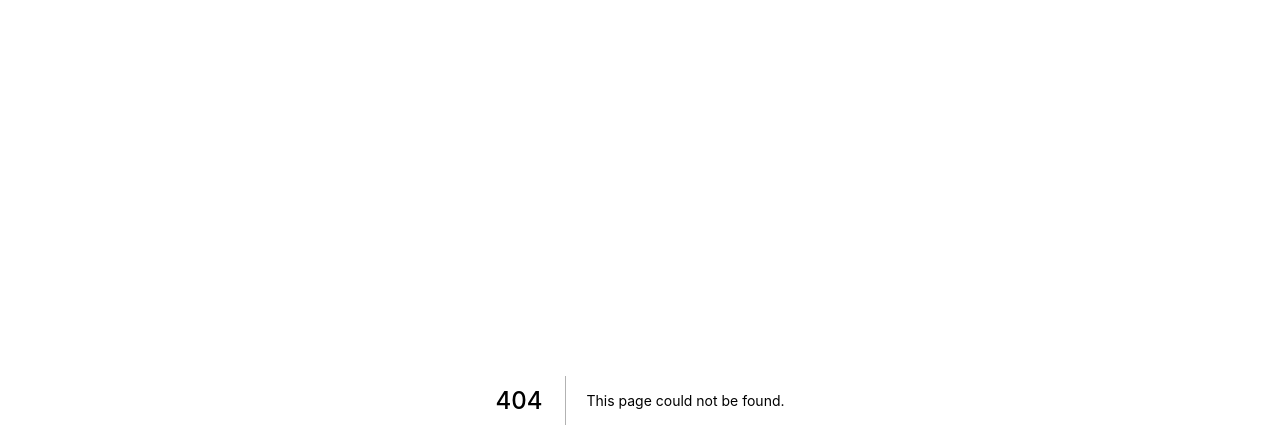
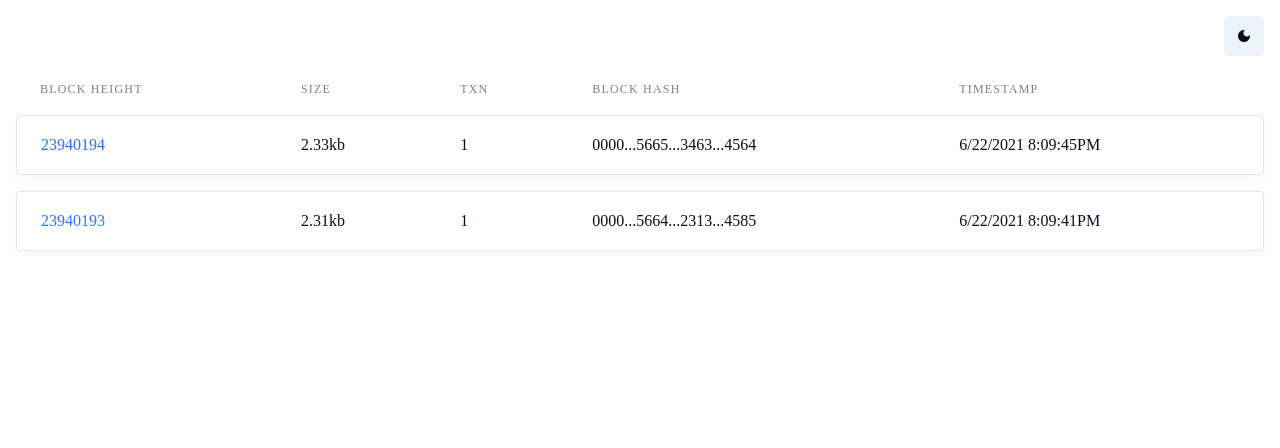
Before and after one commit to iron-fish/ui-kit, a Next.js app: page /examples in a window 1280 px wide. Before the commit this address had no page. Shown: the top 448 px of the page. Built offline with nearby package versions, Linux system fonts and the light colour scheme.

Commit message:
Added customized variant of Table for blockexplorer.

```diff
--- a/pages/_app.tsx
+++ b/pages/_app.tsx
@@ -1,11 +1,11 @@
-import { Themed } from 'styles/Global'
 import type { AppProps } from 'next/app'
+import IronFishUIProvider from 'components/IronFishUIProvider'
 
 function MyApp({ Component, pageProps }: AppProps) {
   return (
-    <Themed>
+    <IronFishUIProvider>
       <Component {...pageProps} />
-    </Themed>
+    </IronFishUIProvider>
   )
 }
 
--- /dev/null
+++ b/pages/examples/index.tsx
@@ -0,0 +1,47 @@
+import { Box, Flex, Table, Tbody, Td, Th, Thead, Tr } from '@chakra-ui/react'
+import ColorModeSwitcher from 'components/ColorModeSwitcher'
+
+export default function Examples() {
+  return (
+    <Flex
+      w="100%"
+      alignItems="center"
+      justifyContent="center"
+      flexDirection="column"
+      p="4"
+    >
+      <Box marginLeft="auto">
+        <ColorModeSwitcher />
+      </Box>
+      <Box w="100%">
+        <Table variant="blocks">
+          <Thead>
+            <Tr>
+              <Th>Block Height</Th>
+              <Th>Size</Th>
+              <Th>TXN</Th>
+              <Th>Block Hash</Th>
+              <Th>Timestamp</Th>
+            </Tr>
+          </Thead>
+          <Tbody>
+            <Tr>
+              <Td color="#2C72FF">23940194</Td>
+              <Td>2.33kb</Td>
+              <Td>1</Td>
+              <Td>0000...5665...3463...4564</Td>
+              <Td>6/22/2021 8:09:45PM</Td>
+            </Tr>
+            <Tr>
+              <Td color="#2C72FF">23940193</Td>
+              <Td>2.31kb</Td>
+              <Td>1</Td>
+              <Td>0000...5664...2313...4585</Td>
+              <Td>6/22/2021 8:09:41PM</Td>
+            </Tr>
+          </Tbody>
+        </Table>
+      </Box>
+    </Flex>
+  )
+}
--- a/pages/index.tsx
+++ b/pages/index.tsx
@@ -1,6 +1,7 @@
 /** @jsxImportSource @emotion/react */
 // ^ required to use css correctly
 import { css } from '@emotion/react'
+import { Themed } from 'styles/Global'
 
 import { COLORS, THEME } from 'styles/constants'
 
@@ -13,6 +14,7 @@ import UIKIT from 'svg/ui-kit.svg'
 
 export default function Home() {
   return (
+    <Themed>
       <main
         css={css`
           font-size: 14px;
@@ -41,5 +43,6 @@ export default function Home() {
         <Colors />
         <ComponentsOverview mode={THEME.LIGHT} />
       </main>
+    </Themed>
   )
 }
--- a/theme/theme.ts
+++ b/theme/theme.ts
@@ -1,51 +1,108 @@
 import { ChakraTheme, DeepPartial } from '@chakra-ui/react'
+import { mode } from '@chakra-ui/theme-tools'
 
 const IronFishTheme: DeepPartial<ChakraTheme> = {
+  components: {
+    Table: {
+      variants: {
+        blocks: props => ({
+          table: {
+            borderCollapse: 'separate',
+            borderSpacing: '0px 16px',
+            borderColor: mode('#DEDFE2', '#3B3B3B')(props),
+          },
+          tbody: {
+            tr: {
+              background: mode('#fff', '#252525')(props),
+              boxShadow: '0px 4px 11px rgba(0, 0, 0, 0.04)',
+            },
+          },
+          th: {
+            color: mode('#7f7f7f', '#ADAEB4')(props),
+            fontStyle: 'normal',
+            fontSize: '12px',
+            lineHeight: '19px',
+            fontWeight: '400',
+            fontFamily: 'ABC Favorit Trial',
+            letterSpacing: '0.1em',
+            paddingTop: '8px',
+            paddingBottom: '0px',
+          },
+          td: {
+            borderTop: '1px solid',
+            borderBottom: '1px solid',
+            borderColor: 'inherit',
+            fontSize: '16px',
+            fontStyle: 'normal',
+            lineHeight: '26px',
+            fontWeight: '400',
+            fontFamily: 'ABC Favorit Trial',
+            color: mode('#0D0C22', '#fff')(props),
+            ':first-child': {
+              borderLeft: '1px solid',
+              borderColor: 'inherit',
+              borderTopLeftRadius: '4px',
+              borderBottomLeftRadius: '4px',
+            },
+            ':last-child': {
+              borderRight: '1px solid',
+              borderColor: 'inherit',
+              borderTopRightRadius: '4px',
+              borderBottomRightRadius: '4px',
+            },
+          },
+        }),
+      },
+    },
+  },
   styles: {
-    global: {
+    global: props => ({
+      body: {
+        backgroundColor: mode('#fff', '#101010')(props),
+      },
       h1: {
         fontSize: '36px',
         fontWeight: '400',
         lineHeight: '160%',
         letterSpacing: '0',
-        fontFamily: 'extended-regular',
+        fontFamily: 'ABC Favorit Extended Trial',
       },
       h2: {
         fontSize: '28px',
         fontWeight: '400',
         lineHeight: '160%',
         letterSpacing: '0',
-        fontFamily: 'extended-regular',
+        fontFamily: 'ABC Favorit Extended Trial',
       },
       h3: {
         fontSize: '24px',
         fontWeight: '400',
         lineHeight: '160%',
         letterSpacing: '0',
-        fontFamily: 'extended-regular',
+        fontFamily: 'ABC Favorit Extended Trial',
       },
       h4: {
         fontSize: '16px',
         fontWeight: '400',
         lineHeight: '160%',
         letterSpacing: '0',
-        fontFamily: 'favorit-regular',
+        fontFamily: 'ABC Favorit Trial',
       },
       h5: {
         fontSize: '14px',
         fontWeight: '400',
         lineHeight: '160%',
         letterSpacing: '0',
-        fontFamily: 'favorit-regular',
+        fontFamily: 'ABC Favorit Trial',
       },
       h6: {
         fontSize: '12px',
         fontWeight: '400',
         lineHeight: '160%',
         letterSpacing: '0',
-        fontFamily: 'favorit-regular',
+        fontFamily: 'ABC Favorit Trial',
       },
-    },
+    }),
   },
 }
 
```
Also changed, not shown: 1 other file (tests, documents, lock files or other folders). Lines whose indentation alone changed are shown as unchanged.
